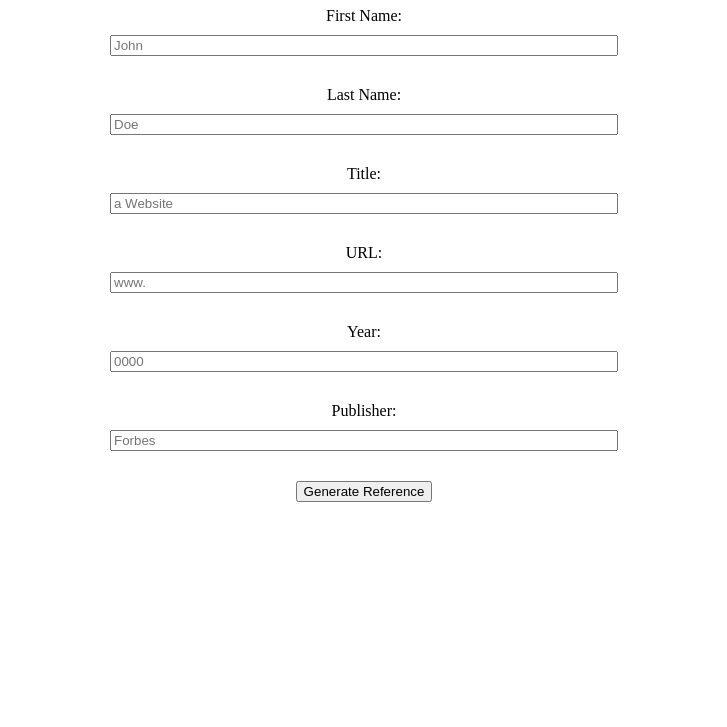
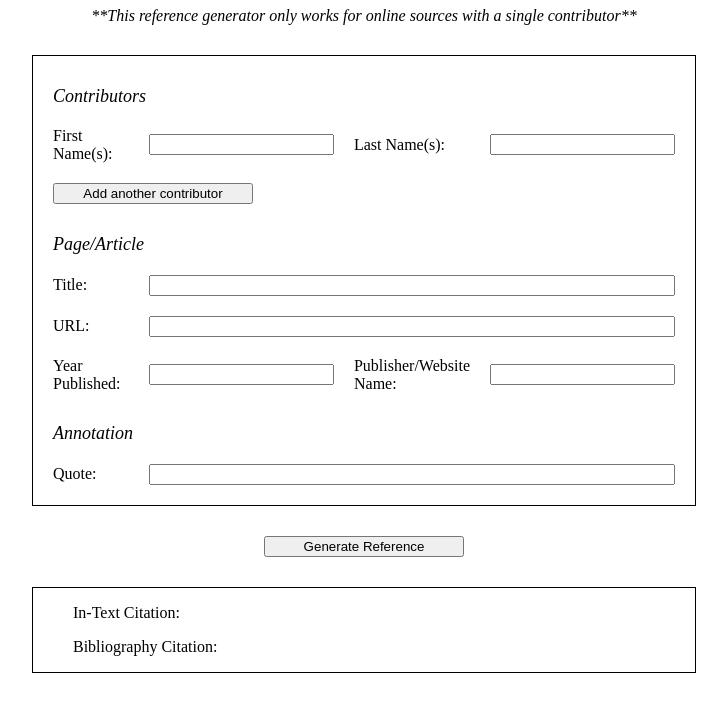
Before and after one commit to freddieheath/referencer, a plain HTML site: page index.html in a window 1280 px wide. Shown: the part 73-800 px from the top of the page, without its empty margins (276-1003 px from the left). Drawn offline with Linux system fonts and the light colour scheme.

Commit message:
Added styling and the potential for more functions

```diff
--- a/index.html
+++ b/index.html
@@ -7,24 +7,45 @@
     <title>Referencer</title>
   </head>
   <body>
-    <h1>Harvard Reference Generator</h1>
+    <div class="title">
+      <h1>Harvard Reference Generator</h1>
+      <p>
+        **This reference generator only works for online sources with a single
+        contributor**
+      </p>
+    </div>
     <div class="form">
-      <label for="firstName">First Name: </label>
-      <input type="text" id="firstName" placeholder="John" />
-      <label for="lastName">Last Name: </label>
-      <input type="text" id="lastName" placeholder="Doe" />
+      <p class="sub_heading">Contributors</p>
+      <label for="firstName">First Name(s): </label>
+      <input type="text" id="firstName" />
+      <label for="lastName">Last Name(s): </label>
+      <input type="text" id="lastName" />
+      <button class="contribute_button">Add another contributor</button>
+      <p class="sub_heading">Page/Article</p>
       <label for="title">Title: </label>
-      <input type="text" id="title" placeholder="a Website" />
+      <input class="full_length_input" type="text" id="title" />
       <label for="URL">URL: </label>
-      <input type="text" id="URL" placeholder="www." />
-      <label for="year">Year: </label>
-      <input type="text" id="year" placeholder="0000" />
-      <label for="publisher">Publisher: </label>
-      <input type="text" id="publisher" placeholder="Forbes" />
+      <input class="full_length_input" type="text" id="URL" />
+      <label for="year">Year Published: </label>
+      <input type="text" id="year" />
+      <label for="publisher">Publisher/Website Name: </label>
+      <input type="text" id="publisher" />
+      <p class="sub_heading">Annotation</p>
+      <label for="quote">Quote: </label>
+      <input class="full_length_input quote_input" type="text" id="quote" />
+    </div>
+    <div class="generate_button">
       <button id="button">Generate Reference</button>
-      <p id="inTextReference"></p>
-      <p id="bibliographyReference"></p>
     </div>
+    <div class="reference_lists">
+      <ul id="inTextReferenceList">
+        In-Text Citation:
+      </ul>
+      <ul id="bibliographyReferenceList">
+        Bibliography Citation:
+      </ul>
+    </div>
+
     <script src="script.js"></script>
   </body>
 </html>
--- a/styles.css
+++ b/styles.css
@@ -1,20 +1,57 @@
-body h1 {
+.title {
+  margin-bottom: 30px;
   text-align: center;
+}
+
+.title h1 {
+  font-weight: 1;
+}
+
+.title p {
+  font-style: italic;
 }
 
 .form {
   align-items: center;
-  display: flex;
-  flex-direction: column;
-  gap: 10px;
+  border: solid 1px black;
+  gap: 20px;
+  display: grid;
+  grid-template-columns: 1fr 1fr 1fr 1fr;
+  margin: 0 300px;
+  padding: 20px;
 }
 
-input {
-  margin-bottom: 20px;
-  width: 500px;
+.sub_heading {
+  grid-column: 1 / 5;
+  margin: 10px 0 0 0;
+  font-style: italic;
+  font-size: 18px;
 }
 
-.output {
+.contribute_button {
+  grid-column: 1 / 5;
+  width: 200px;
+}
+
+.full_length_input {
+  grid-column: 2 / 5;
+}
+
+.quote_input {
+}
+
+.generate_button {
   display: flex;
   justify-content: center;
 }
+
+.generate_button button {
+  width: 200px;
+  margin: 30px;
+  align-items: center;
+}
+
+.reference_lists {
+  border: solid 1px black;
+  margin: 0 300px;
+}
```
